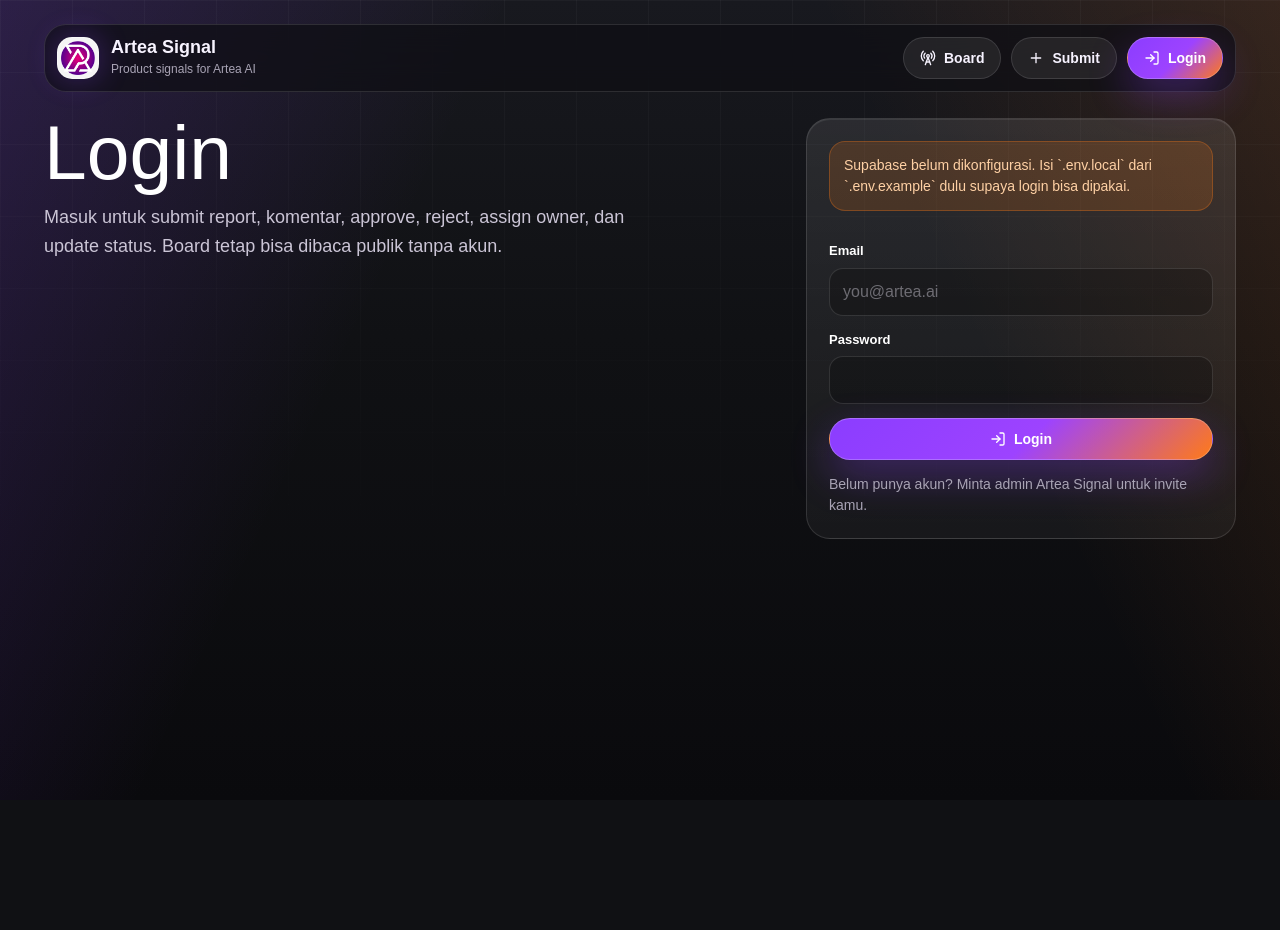
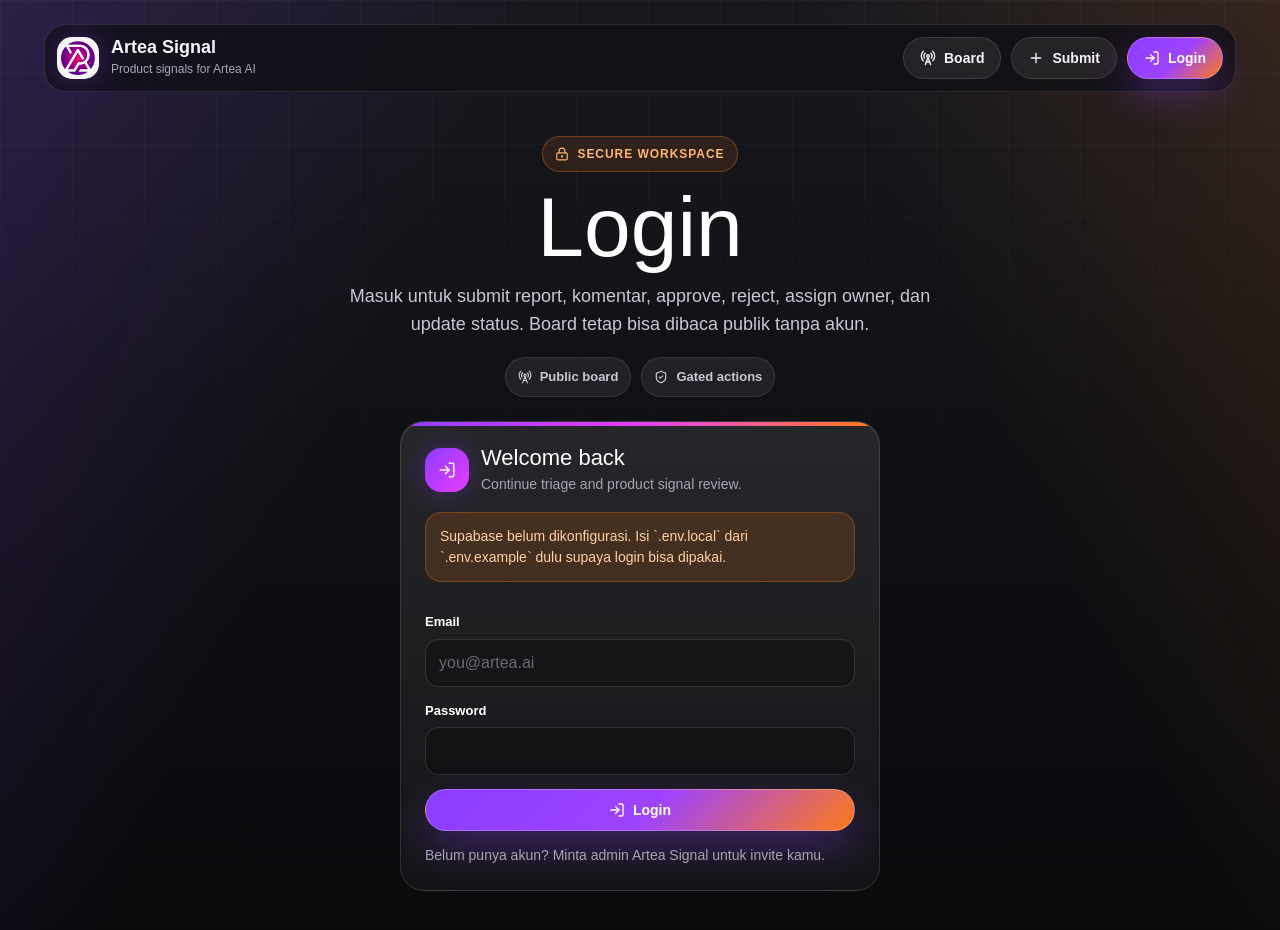
Before and after one commit to fiqoanugrah/Artea-Signal, a Next.js app: page /login in a window 1280 px wide. Shown: the top 930 px of the page. Before the commit the page ends 800 px from the top, so only its background shows below. Built offline with nearby package versions, Linux system fonts and the light colour scheme; no server answers.

Commit message:
Polish account pages and submit uploads

```diff
--- a/app/admin/users/page.tsx
+++ b/app/admin/users/page.tsx
@@ -1,5 +1,5 @@
 import Link from "next/link";
-import { LockKeyhole, Send, Shield } from "lucide-react";
+import { LockKeyhole, Send, Shield, UserPlus } from "lucide-react";
 import { inviteUser } from "@/app/auth/actions";
 import { Topbar } from "@/components/topbar";
 import { getCurrentProfile, getCurrentUser } from "@/lib/auth";
@@ -22,9 +22,13 @@
     <main className="page-shell">
       <Topbar />
 
-      <section className="auth-layout">
+      <section className="auth-stage auth-stage-compact">
         <div className="auth-copy">
-          <h1>User admin</h1>
+          <span className="eyebrow">
+            <Shield size={14} />
+            Admin console
+          </span>
+          <h1>User access</h1>
           <p>
             Public signup dimatikan. User baru dibuat lewat invite dari admin,
             supaya akses submit, komentar, dan approval tetap terkontrol.
@@ -32,6 +36,16 @@
         </div>
 
         <div className="form-panel auth-card">
+          <div className="auth-card-head">
+            <span className="auth-card-icon">
+              <UserPlus size={18} />
+            </span>
+            <div>
+              <h2>Invite teammate</h2>
+              <p>Choose access level before sending the invite.</p>
+            </div>
+          </div>
+
           {!isSupabaseConfigured() ? (
             <p className="auth-note auth-note-warning">
               Supabase belum dikonfigurasi. Isi `.env.local` dulu.
--- a/app/globals.css
+++ b/app/globals.css
@@ -1250,16 +1250,33 @@
   color: #ffd1a5;
 }
 
-.auth-layout {
-  align-items: start;
+.auth-stage {
+  align-items: center;
   display: grid;
   gap: 24px;
-  grid-template-columns: minmax(0, 1fr) 430px;
+  justify-items: center;
+  margin: 0 auto;
+  max-width: 980px;
+  min-height: calc(100svh - 150px);
+  padding: 18px 0 34px;
+}
+
+.auth-stage-compact {
+  max-width: 720px;
+}
+
+.auth-copy {
+  text-align: center;
+}
+
+.auth-copy .eyebrow {
+  margin-left: auto;
+  margin-right: auto;
 }
 
 .auth-copy h1 {
   color: #fff;
-  font-size: clamp(44px, 6vw, 80px);
+  font-size: clamp(44px, 7vw, 84px);
   line-height: 0.9;
   margin: 0 0 16px;
 }
@@ -1268,13 +1285,83 @@
   color: var(--muted-strong);
   font-size: 18px;
   line-height: 1.6;
-  margin: 0;
+  margin: 0 auto;
   max-width: 620px;
+}
+
+.auth-benefits {
+  display: flex;
+  flex-wrap: wrap;
+  gap: 10px;
+  justify-content: center;
+  margin-top: 18px;
+}
+
+.auth-benefits span {
+  align-items: center;
+  background: rgba(255, 255, 255, 0.07);
+  border: 1px solid rgba(255, 255, 255, 0.1);
+  border-radius: 999px;
+  color: var(--muted-strong);
+  display: inline-flex;
+  font-size: 13px;
+  font-weight: 800;
+  gap: 8px;
+  padding: 9px 12px;
 }
 
 .auth-card {
   display: grid;
   gap: 14px;
+  max-width: 480px;
+  overflow: hidden;
+  padding: 24px;
+  position: relative;
+  width: min(100%, 480px);
+}
+
+.auth-card::before {
+  background: linear-gradient(90deg, var(--purple), #ea3cff 48%, var(--orange));
+  content: "";
+  height: 4px;
+  left: 0;
+  position: absolute;
+  right: 0;
+  top: 0;
+}
+
+.auth-card-head {
+  align-items: center;
+  display: grid;
+  gap: 12px;
+  grid-template-columns: auto minmax(0, 1fr);
+  margin-bottom: 4px;
+}
+
+.auth-card-head h2 {
+  color: #fff;
+  font-size: 22px;
+  line-height: 1.1;
+  margin: 0 0 4px;
+}
+
+.auth-card-head p {
+  color: var(--muted);
+  font-size: 14px;
+  line-height: 1.45;
+  margin: 0;
+}
+
+.auth-card-icon {
+  align-items: center;
+  background: linear-gradient(135deg, var(--purple), #ea3cff);
+  border-radius: 16px;
+  box-shadow: 0 0 28px rgba(139, 61, 255, 0.32);
+  color: #fff;
+  display: inline-flex;
+  height: 44px;
+  justify-content: center;
+  width: 44px;
 }
 
 .auth-switch {
@@ -1294,12 +1381,12 @@
   align-items: center;
   background: var(--purple-soft);
   border: 1px solid rgba(139, 61, 255, 0.34);
-  border-radius: 18px;
+  border-radius: 22px;
   color: #d9bdff;
   display: inline-flex;
-  height: 60px;
+  height: 72px;
   justify-content: center;
-  width: 60px;
+  width: 72px;
   overflow: hidden;
 }
 
@@ -1314,10 +1401,36 @@
   overflow-wrap: anywhere;
 }
 
+.profile-hero {
+  align-items: center;
+  background: rgba(255, 255, 255, 0.055);
+  border: 1px solid rgba(255, 255, 255, 0.1);
+  border-radius: 20px;
+  display: grid;
+  gap: 14px;
+  grid-template-columns: auto minmax(0, 1fr);
+  margin-bottom: 4px;
+  padding: 14px;
+}
+
+.profile-hero h2 {
+  color: #fff;
+  font-size: 24px;
+  line-height: 1.1;
+  margin: 10px 0 4px;
+  overflow-wrap: anywhere;
+}
+
+.profile-hero p {
+  color: var(--muted);
+  font-size: 14px;
+  margin: 0;
+  overflow-wrap: anywhere;
+}
+
 @media (max-width: 980px) {
   .hero-panel,
   .detail-grid,
-  .auth-layout,
   .submit-composer {
     grid-template-columns: 1fr;
   }
--- a/app/login/page.tsx
+++ b/app/login/page.tsx
@@ -1,4 +1,4 @@
-import { LogIn } from "lucide-react";
+import { LockKeyhole, LogIn, RadioTower, ShieldCheck } from "lucide-react";
 import { login } from "@/app/auth/actions";
 import { Topbar } from "@/components/topbar";
 import { isSupabaseConfigured } from "@/lib/supabase/config";
@@ -19,16 +19,40 @@
     <main className="page-shell">
       <Topbar />
 
-      <section className="auth-layout">
+      <section className="auth-stage auth-stage-compact">
         <div className="auth-copy">
+          <span className="eyebrow">
+            <LockKeyhole size={14} />
+            Secure workspace
+          </span>
           <h1>Login</h1>
           <p>
             Masuk untuk submit report, komentar, approve, reject, assign owner,
             dan update status. Board tetap bisa dibaca publik tanpa akun.
           </p>
+          <div className="auth-benefits">
+            <span>
+              <RadioTower size={14} />
+              Public board
+            </span>
+            <span>
+              <ShieldCheck size={14} />
+              Gated actions
+            </span>
+          </div>
         </div>
 
         <form action={login} className="form-panel auth-card">
+          <div className="auth-card-head">
+            <span className="auth-card-icon">
+              <LogIn size={18} />
+            </span>
+            <div>
+              <h2>Welcome back</h2>
+              <p>Continue triage and product signal review.</p>
+            </div>
+          </div>
+
           {!isSupabaseConfigured() ? (
             <p className="auth-note auth-note-warning">
               Supabase belum dikonfigurasi. Isi `.env.local` dari `.env.example`
--- a/app/profile/page.tsx
+++ b/app/profile/page.tsx
@@ -1,6 +1,6 @@
 import Image from "next/image";
 import Link from "next/link";
-import { KeyRound, LockKeyhole, Save, Shield, UserCircle } from "lucide-react";
+import { KeyRound, LockKeyhole, Save, Shield, Sparkles, UserCircle } from "lucide-react";
 import { updatePassword, updateProfile } from "@/app/auth/actions";
 import { Topbar } from "@/components/topbar";
 import { getCurrentProfile, getCurrentUser } from "@/lib/auth";
@@ -22,8 +22,12 @@
     <main className="page-shell">
       <Topbar />
 
-      <section className="auth-layout">
+      <section className="auth-stage">
         <div className="auth-copy">
+          <span className="eyebrow">
+            <UserCircle size={14} />
+            Account settings
+          </span>
           <h1>Profile</h1>
           <p>
             Tempat user melihat identitas akun, role, dan akses mereka di Artea
@@ -52,12 +56,22 @@
             </>
           ) : (
             <>
-              <div className="profile-avatar">
-                {profile?.avatar_url ? (
-                  <Image alt="" height={60} src={profile.avatar_url} width={60} />
-                ) : (
-                  <UserCircle size={32} />
-                )}
+              <div className="profile-hero">
+                <div className="profile-avatar">
+                  {profile?.avatar_url ? (
+                    <Image alt="" height={72} src={profile.avatar_url} width={72} />
+                  ) : (
+                    <UserCircle size={36} />
+                  )}
+                </div>
+                <div>
+                  <span className="filter-pill">
+                    <Sparkles size={14} />
+                    {profile?.role || "member"}
+                  </span>
+                  <h2>{profile?.full_name || profile?.username || user.email}</h2>
+                  <p>{user.email}</p>
+                </div>
               </div>
               <div className="info-list">
                 <div className="info-item">
--- a/next.config.mjs
+++ b/next.config.mjs
@@ -5,6 +5,11 @@
 
 /** @type {import('next').NextConfig} */
 const nextConfig = {
+  experimental: {
+    serverActions: {
+      bodySizeLimit: "25mb"
+    }
+  },
   images: {
     remotePatterns: [
       {
```
